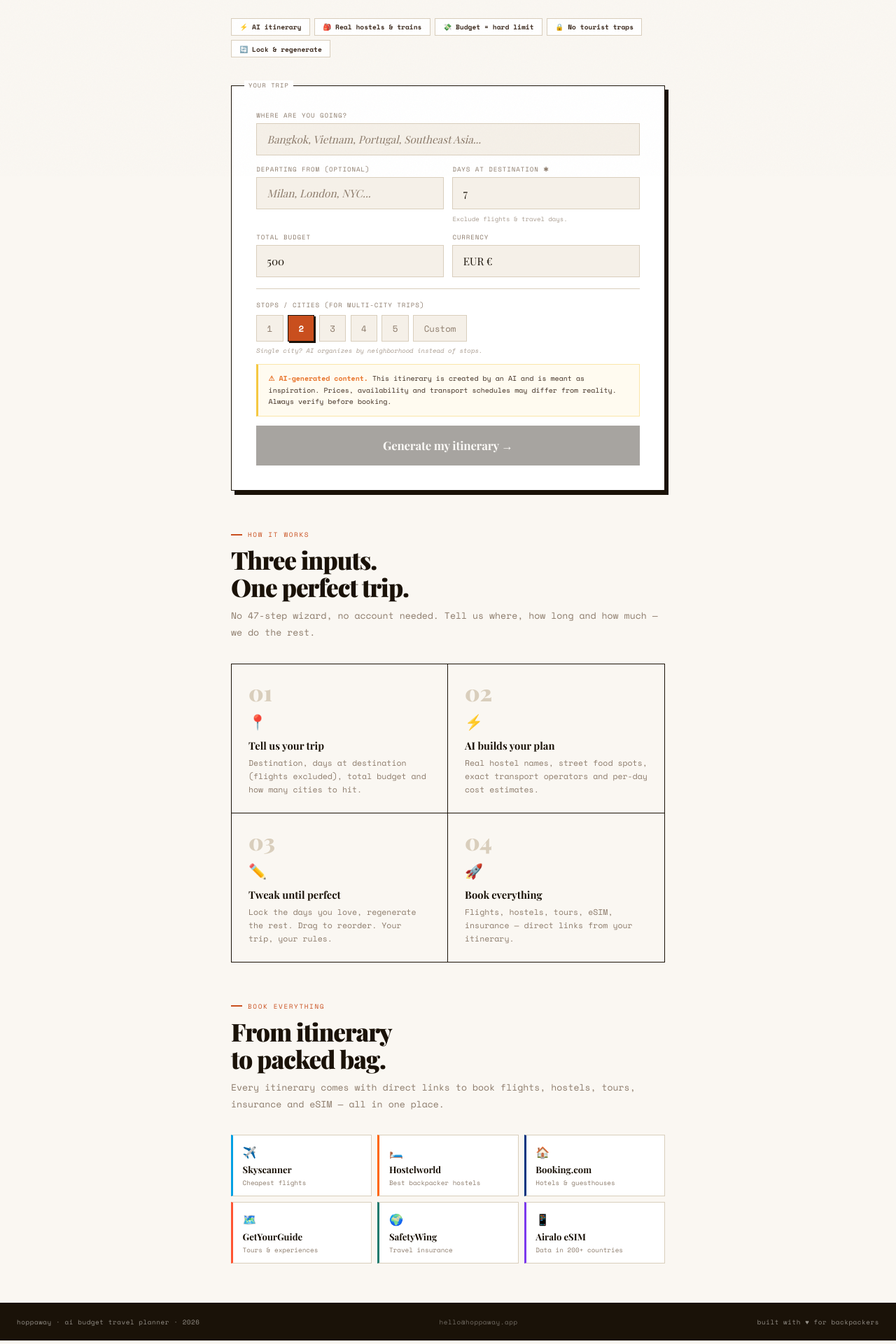
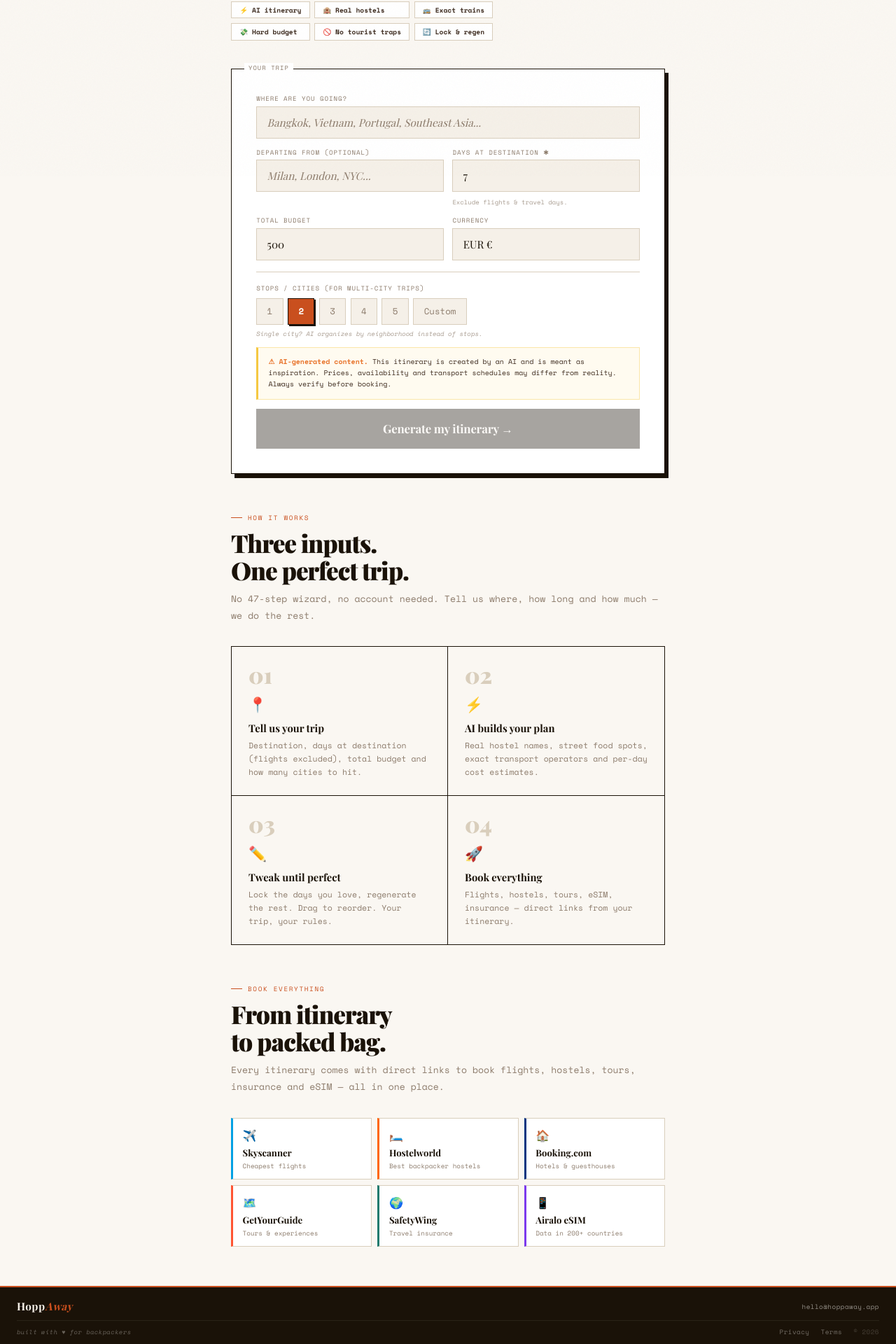
Before and after one commit to hoppaway/hoppaway, a React (Vite) app: page / in a window 1280 px wide. Shown: the part 548-2468 px from the top of the page at 70% size. Built offline with nearby package versions, Linux system fonts and the light colour scheme; a web font is replaced by a local one.

Commit message:
Update App.jsx

```diff
--- a/src/App.jsx
+++ b/src/App.jsx
@@ -1,4 +1,4 @@
-import { useState, useRef, useCallback } from "react";
+import { useState, useRef, useCallback, useEffect } from "react";
 
 const FONTS = `@import url('https://fonts.googleapis.com/css2?family=Playfair+Display:ital,wght@0,400;0,700;0,900;1,400;1,700&family=Space+Mono:ital,wght@0,400;0,700;1,400&display=swap');`;
 
@@ -88,7 +88,7 @@ const css = `
   }
   .hero-h1 em { font-style: italic; color: var(--rust); }
   .hero-desc { font-size: 0.85rem; line-height: 1.8; color: var(--brown); max-width: 480px; margin-bottom: 2rem; }
-  .hero-pills { display: flex; flex-wrap: wrap; gap: 0.4rem; margin-bottom: 2.5rem; }
+  .hero-pills { display: grid; grid-template-columns: repeat(3, auto); gap: 0.4rem; margin-bottom: 2.5rem; justify-content: start; }
   .pill {
     font-family: var(--fm); font-size: 0.6rem; font-weight: 700;
     padding: 0.28rem 0.7rem; border: 1.5px solid var(--border); color: var(--brown); background: var(--white);
@@ -161,12 +161,20 @@ const css = `
   .btn-gen:disabled::after { display: none; }
 
   /* ─── LOADING ─── */
-  .loading-wrap { max-width: 700px; margin: 0 auto; padding: 0 1.5rem 3rem; }
-  .loading-card { background: var(--white); border: 1.5px solid var(--ink); box-shadow: 5px 6px 0 var(--ink); padding: 3rem 2rem; text-align: center; }
-  .spinner { width: 34px; height: 34px; border: 2px solid var(--border); border-top-color: var(--rust); border-radius: 50%; animation: spin .8s linear infinite; margin: 0 auto 1.4rem; }
+  .loading-wrap { max-width: 700px; margin: 0 auto; padding: 2rem 1.5rem 3rem; display:flex; align-items:center; justify-content:center; min-height: 60vh; }
+  .loading-card { background: var(--white); border: 1.5px solid var(--ink); box-shadow: 5px 6px 0 var(--ink); padding: 2.8rem 2rem; text-align: center; width: 100%; max-width: 420px; }
+  .spinner { width: 36px; height: 36px; border: 2.5px solid var(--border); border-top-color: var(--rust); border-radius: 50%; animation: spin .8s linear infinite; margin: 0 auto 1.4rem; }
   @keyframes spin { to { transform: rotate(360deg); } }
-  .loading-title { font-family: var(--ff); font-size: 1.2rem; font-weight: 700; color: var(--ink); margin-bottom: 0.4rem; }
-  .loading-sub { font-family: var(--fm); font-size: 0.68rem; color: var(--muted); font-style: italic; }
+  .loading-title { font-family: var(--ff); font-size: 1.2rem; font-weight: 700; color: var(--ink); margin-bottom: 0.3rem; }
+  .loading-sub { font-family: var(--fm); font-size: 0.65rem; color: var(--muted); font-style: italic; margin-bottom: 1.4rem; }
+  .loading-steps { display: flex; gap: 0; border: 1.5px solid var(--border); overflow: hidden; margin-bottom: 0; }
+  .lstep { flex: 1; padding: 0.55rem 0.2rem; font-family: var(--fm); font-size: 0.5rem; color: var(--muted); text-align: center; border-right: 1px solid var(--border); transition: all .4s; }
+  .lstep:last-child { border-right: none; }
+  .lstep-icon { display: block; font-size: 0.9rem; margin-bottom: 0.2rem; }
+  .lstep.done { background: var(--teal); color: white; font-weight: 700; border-color: var(--teal); }
+  .lstep.active { background: var(--yellow); color: var(--ink); font-weight: 700; animation: pulse 1.2s ease-in-out infinite; }
+  @keyframes pulse { 0%,100%{opacity:1} 50%{opacity:.65} }
+  .loading-note { font-family: var(--fm); font-size: 0.56rem; color: var(--border); margin-top: 1rem; }
 
   /* ─── RESULT ─── */
   .result-wrap { max-width: 800px; margin: 0 auto; padding: 0 1.5rem 4rem; }
@@ -366,12 +374,28 @@ const css = `
 
   /* ─── FOOTER ─── */
   .footer {
-    background: var(--ink); color: rgba(250,247,242,.55);
-    padding: 1.2rem 1.5rem calc(1.2rem + env(safe-area-inset-bottom,0px));
-    border-top: 2px solid var(--ink);
-    display: flex; align-items: center; justify-content: space-between; flex-wrap: wrap; gap: 0.5rem;
-    font-family: var(--fm); font-size: 0.58rem; letter-spacing: 0.06em;
+    background: var(--ink);
+    padding: 1.1rem 1.5rem calc(1rem + env(safe-area-inset-bottom,0px));
+    border-top: 2px solid var(--rust);
+    font-family: var(--fm); font-size: 0.58rem; letter-spacing: 0.05em;
   }
+  .footer-row1 {
+    display: flex; align-items: center; justify-content: space-between;
+    margin-bottom: 0.6rem; padding-bottom: 0.6rem;
+    border-bottom: 1px solid rgba(250,247,242,.07);
+  }
+  .footer-logo { font-family: var(--ff); font-size: 0.95rem; font-weight: 700; color: var(--sand); }
+  .footer-logo em { color: var(--rust); font-style: italic; }
+  .footer-email { color: rgba(250,247,242,.55); text-decoration: none; transition: color .15s; }
+  .footer-email:hover { color: var(--yellow); }
+  .footer-row2 {
+    display: flex; align-items: center; justify-content: space-between; flex-wrap: wrap; gap: 0.4rem;
+  }
+  .footer-tagline { color: rgba(250,247,242,.35); font-style: italic; font-size: 0.55rem; }
+  .footer-links { display: flex; gap: 1rem; align-items: center; }
+  .footer-links a { color: rgba(250,247,242,.4); text-decoration: none; transition: color .15s; }
+  .footer-links a:hover { color: var(--yellow); }
+  .footer-links span { color: rgba(250,247,242,.2); }
 
   /* ─── RESPONSIVE ─── */
   @media (min-width: 600px) {
@@ -461,6 +485,7 @@ export default function HoppAway() {
   const [error, setError] = useState(null);
   const [view, setView] = useState("form"); // "form" | "result"
 
+  const [loadStep, setLoadStep] = useState(0);
   const dragIdx = useRef(null);
   const [dragOver, setDragOver] = useState(null);
   const touchIdx = useRef(null);
@@ -553,6 +578,19 @@ The "location" field = city/area name (e.g. "Hội An, Vietnam" or "Asakusa, Tok
     dragIdx.current = null; setDragOver(null);
   };
   const onTouchStart = (e, i) => { touchIdx.current = i; };
+  // step animation during loading
+  useEffect(() => {
+    if (!loading) { setLoadStep(0); return; }
+    setLoadStep(0);
+    const timers = [
+      setTimeout(() => setLoadStep(1), 4000),
+      setTimeout(() => setLoadStep(2), 10000),
+      setTimeout(() => setLoadStep(3), 18000),
+    ];
+    return () => timers.forEach(clearTimeout);
+  }, [loading]);
+
+  const hasOpenCards = Object.values(open).some(Boolean);
   const cardRefs = useRef([]);
   const onTouchMove = useCallback((e) => {
     if (touchIdx.current === null) return;
@@ -581,7 +619,7 @@ The "location" field = city/area name (e.g. "Hội An, Vietnam" or "Asakusa, Tok
 
       {/* HEADER */}
       <header className="hdr">
-        <div className="logo">Hopp<em>Away</em></div>
+        <div className="logo" onClick={() => { if(view==="result") handleBack(); }} style={{cursor: view==="result" ? "pointer" : "default"}}>Hopp<em>Away</em></div>
         <div className="hdr-right">
           {view === "result" && (
             <button className="hdr-back" onClick={handleBack}>← New trip</button>
@@ -611,14 +649,15 @@ The "location" field = city/area name (e.g. "Hội An, Vietnam" or "Asakusa, Tok
               <em>Go.</em>
             </h1>
             <p className="hero-desc">
-              Enter your destination, days and budget — get a full day-by-day itinerary with real hostels, exact trains and local street food. Built for backpackers, not tourists.
+              Enter destination, days and budget — get a full itinerary with real hostels, exact transport and street food.
             </p>
             <div className="hero-pills">
               <div className="pill">⚡ AI itinerary</div>
-              <div className="pill">🎒 Real hostels & trains</div>
-              <div className="pill">💸 Budget = hard limit</div>
-              <div className="pill">🔒 No tourist traps</div>
-              <div className="pill">🔄 Lock & regenerate</div>
+              <div className="pill">🏨 Real hostels</div>
+              <div className="pill">🚌 Exact trains</div>
+              <div className="pill">💸 Hard budget</div>
+              <div className="pill">🚫 No tourist traps</div>
+              <div className="pill">🔄 Lock & regen</div>
             </div>
           </div>
 
@@ -757,8 +796,21 @@ The "location" field = city/area name (e.g. "Hội An, Vietnam" or "Asakusa, Tok
           <div className="loading-card">
             <div className="spinner" />
             <div className="loading-title">Planning your trip to {form.destination}…</div>
-            <div className="loading-sub">Finding real hostels · mapping transport · checking your budget</div>
-            <div style={{ fontFamily:"var(--fm)", fontSize:"0.6rem", color:"var(--border)", marginTop:"0.8rem" }}>This may take 20–40 seconds — good things take time ✈️</div>
+            <div className="loading-sub">{form.days} days · {form.budget} {form.currency} budget</div>
+            <div className="loading-steps">
+              {[
+                { icon:"🏨", label:"Hostels" },
+                { icon:"🚌", label:"Transport" },
+                { icon:"💸", label:"Budget" },
+                { icon:"📋", label:"Itinerary" },
+              ].map((s, i) => (
+                <div key={i} className={`lstep ${i < loadStep ? "done" : i === loadStep ? "active" : ""}`}>
+                  <span className="lstep-icon">{s.icon}</span>
+                  <span>{s.label}</span>
+                </div>
+              ))}
+            </div>
+            <div className="loading-note">This may take 20–40 seconds — good things take time ✈️</div>
           </div>
         </div>
       )}
@@ -797,6 +849,13 @@ The "location" field = city/area name (e.g. "Hội An, Vietnam" or "Asakusa, Tok
             </div>
           </div>
 
+          {/* drag hint when cards open */}
+          {hasOpenCards && (
+            <div style={{ fontFamily:"var(--fm)", fontSize:"0.6rem", color:"var(--muted)", textAlign:"center", padding:"0.4rem 0", marginBottom:"0.3rem", background:"rgba(245,240,232,.6)", border:"1px solid var(--border)" }}>
+              ↕ Close cards to reorder days
+            </div>
+          )}
+
           {/* regen bar */}
           <div className="regen-bar">
             <div className="regen-info">
@@ -818,8 +877,8 @@ The "location" field = city/area name (e.g. "Hội An, Vietnam" or "Asakusa, Tok
               ref={el => cardRefs.current[i] = el}
               className={`day-card ${open[i] ? "open" : ""} ${locked.has(i) ? "locked" : ""} ${dragOver === i ? "drag-over" : ""} ${regenLoading && !locked.has(i) ? "regenerating" : ""}`}
               style={{ animationDelay: `${i * 0.04}s` }}
-              draggable
-              onDragStart={() => onDragStart(i)}
+              draggable={!hasOpenCards}
+              onDragStart={() => { if(!hasOpenCards) onDragStart(i); }}
               onDragOver={(e) => onDragOver(e, i)}
               onDrop={() => onDrop(i)}
               onDragEnd={() => { dragIdx.current = null; setDragOver(null); }}
@@ -901,9 +960,18 @@ The "location" field = city/area name (e.g. "Hội An, Vietnam" or "Asakusa, Tok
 
       {/* FOOTER */}
       <footer className="footer">
-        <span>hoppaway · ai budget travel planner · 2026</span>
-        <span><a href="mailto:hello@hoppaway.app" style={{ color:"rgba(250,247,242,.4)", textDecoration:"none" }}>hello@hoppaway.app</a></span>
-        <span>built with ♥ for backpackers</span>
+        <div className="footer-row1">
+          <div className="footer-logo">Hopp<em>Away</em></div>
+          <a href="mailto:hello@hoppaway.app" className="footer-email">hello@hoppaway.app</a>
+        </div>
+        <div className="footer-row2">
+          <span className="footer-tagline">built with ♥ for backpackers</span>
+          <div className="footer-links">
+            <a href="/privacy">Privacy</a>
+            <a href="/terms">Terms</a>
+            <span>© 2026</span>
+          </div>
+        </div>
       </footer>
     </>
   );
```
